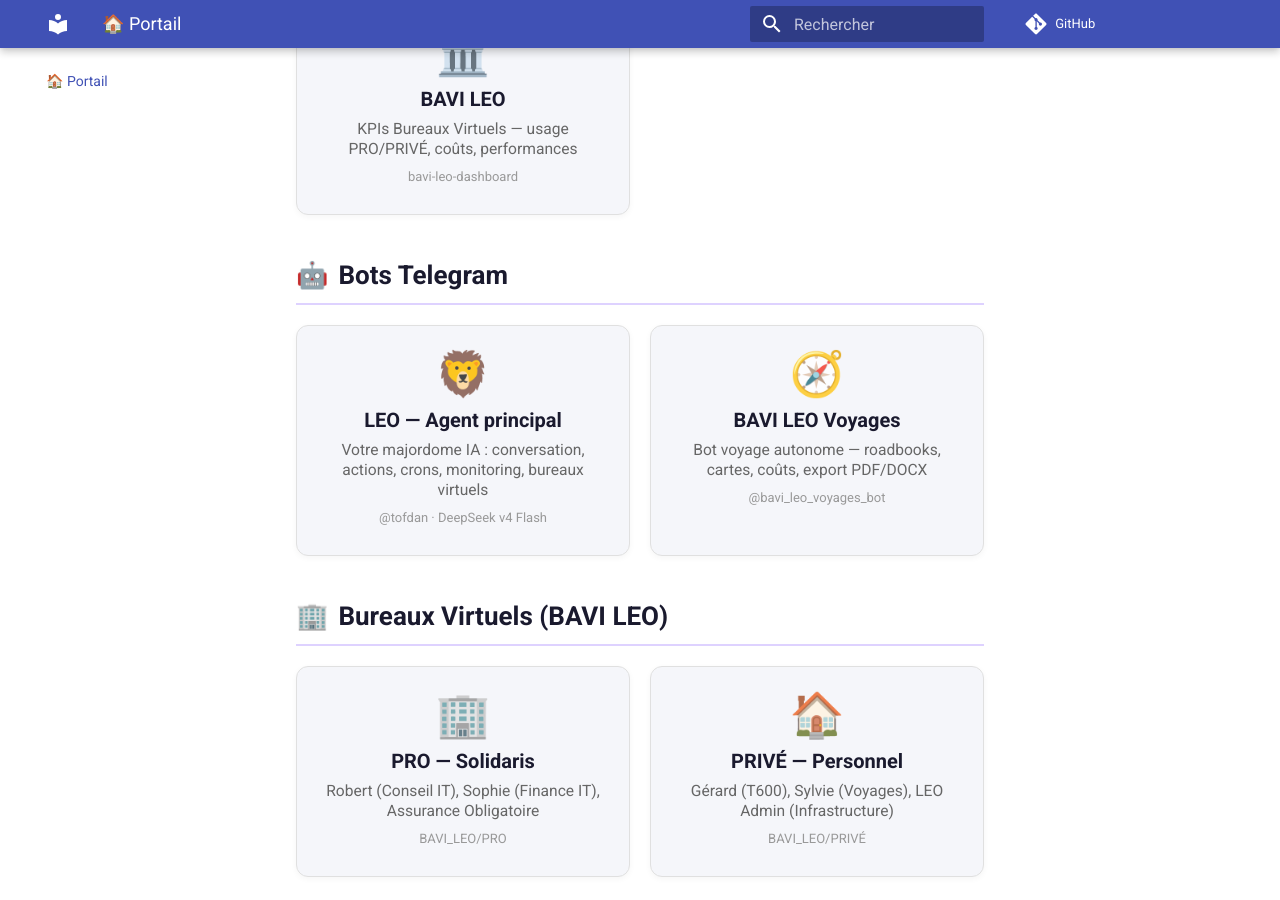
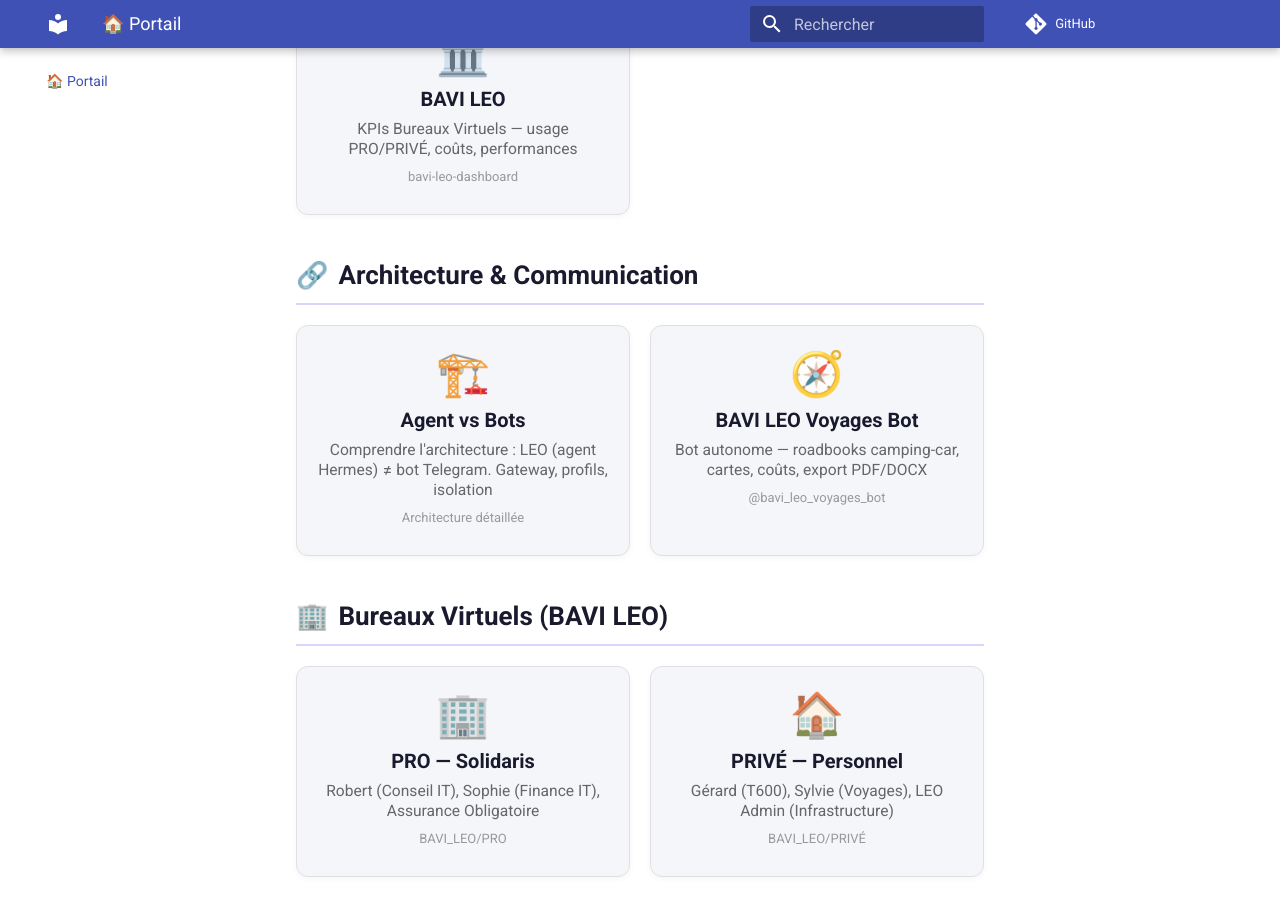
Before and after one commit to christophedanhier-hash/hermes-wiki, an MkDocs documentation site: the page built from docs/index.md, in a window 1280 px wide and 900 px high, scrolled down 1908 px. Built offline with MkDocs 1.6.1 and Material for MkDocs 9.7.7, drawn with Linux system fonts in a browser that asks for light colours; comment, search, counter and statistics services are not loaded.

Commit message:
LEO: remplacer section Bots Telegram par Architecture & Communication + page explicative agent vs bots

```diff
--- a/docs/index.md
+++ b/docs/index.md
@@ -183,21 +183,21 @@
 
 </div>
 
-<div class="section-title"><span class="emoji">🤖</span>Bots Telegram</div>
+<div class="section-title"><span class="emoji">🔗</span>Architecture & Communication</div>
 
 <div class="portail-grid">
 
-<a href="./hermes/etat-des-lieux.md" class="portail-card">
-    <div class="icon">🦁</div>
-    <div class="title">LEO — Agent principal</div>
-    <div class="desc">Votre majordome IA : conversation, actions, crons, monitoring, bureaux virtuels</div>
-    <div class="url">@tofdan · DeepSeek v4 Flash</div>
+<a href="./hermes/architecture-communication.md" class="portail-card">
+    <div class="icon">🏗️</div>
+    <div class="title">Agent vs Bots</div>
+    <div class="desc">Comprendre l'architecture : LEO (agent Hermes) ≠ bot Telegram. Gateway, profils, isolation</div>
+    <div class="url">Architecture détaillée</div>
 </a>
 
 <a href="https://christophedanhier-hash.github.io/BAVI_LEO/wiki/prive/bot-voyages/" class="portail-card" target="_blank" rel="noreferrer noopener">
     <div class="icon">🧭</div>
-    <div class="title">BAVI LEO Voyages</div>
-    <div class="desc">Bot voyage autonome — roadbooks, cartes, coûts, export PDF/DOCX</div>
+    <div class="title">BAVI LEO Voyages Bot</div>
+    <div class="desc">Bot autonome — roadbooks camping-car, cartes, coûts, export PDF/DOCX</div>
     <div class="url">@bavi_leo_voyages_bot</div>
 </a>
 
--- a/mkdocs.yml
+++ b/mkdocs.yml
@@ -49,6 +49,7 @@
   - 🏠 Portail: index.md
   - 🛡️ Hermes Agent:
       - Présentation: hermes/index.md
+      - 🏗️ Architecture & Communication: hermes/architecture-communication.md
       - Configuration:
         - Providers LLM: hermes/configuration/providers.md
         - Profils: hermes/configuration/profiles.md
```
Also changed, not shown: docs/hermes/architecture-communication.md (added, +112 -0 lines).
